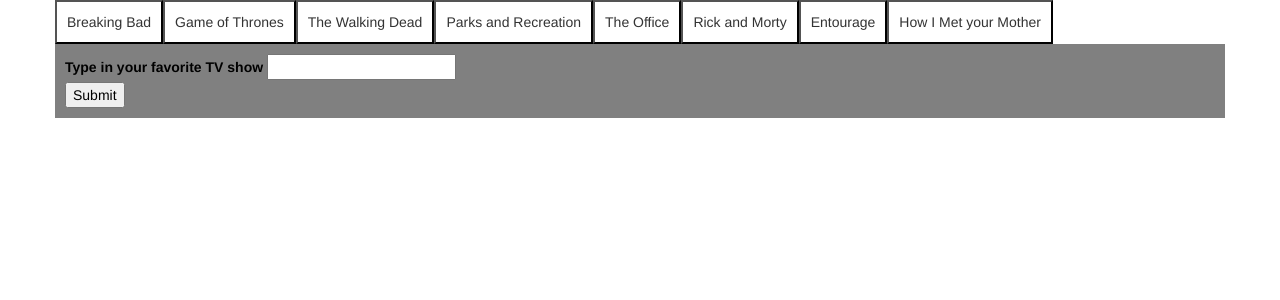
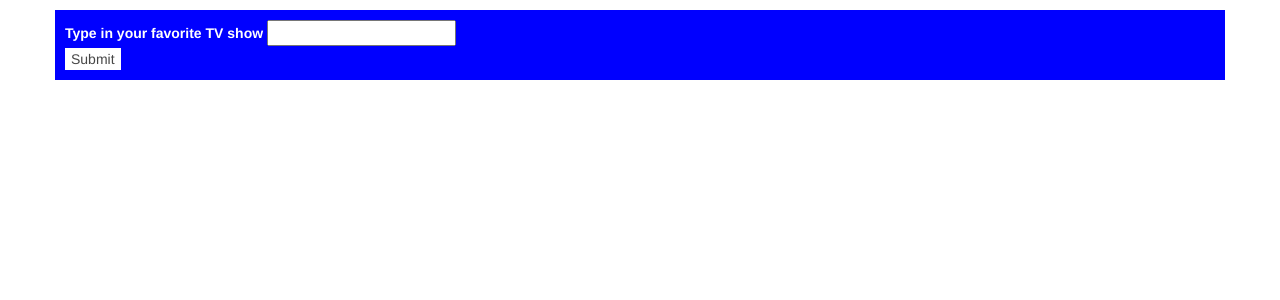
Before and after one commit to muhammeta7/Favorite-TV-Show-Page, a PHP site: page / in a window 1280 px wide. Shown: the top 300 px of the page. Run offline with PHP 8.4, Linux system fonts and the light colour scheme.

Commit message:
Buttons no longer showing up when html opens

```diff
--- a/assets/css/style.css
+++ b/assets/css/style.css
@@ -1,21 +1,36 @@
-body{
-	background: black;
-}
 
 img{
-	max-height: 175px;
+	max-height: 150px;
 }
-
-button{
-	padding: 10px;
-	background-color: rgba(255, 255, 255, 0);
+form, .showBtn{
+	background-color: blue;
+	color:white;
 }
-
 form{
 	padding: 10px;
 }
-
-form, .showBtn{
-	background-color: gray;
-	color: black;
+#newShow{
+	color:black;
 }
+.ratingStyle{
+	color:white;
+	background-color: black;
+}
+#addShow{
+	background-color: white;
+	color:#474747;
+	border: none;
+}
+input{
+	margin: 10px;
+}
+button{
+	border: none;
+}
+#showButtons{
+	margin: 10px;
+}
+.showBtn{
+	padding: 6px;
+	margin: 3px;
+}
--- a/assets/javascript/app.js
+++ b/assets/javascript/app.js
@@ -1,4 +1,4 @@
-var showName = ['Breaking Bad','Game of Thrones','The Walking Dead','Parks and Recreation', 'The Office', 'Rick and Morty', 'Entourage', 'How I Met your Mother'];
+var showName = ['Heroes', 'Breaking Bad','Game of Thrones','Walking Dead','Parks and Recreation', 'The Office', 'Rick and Morty', 'Entourage', 'How I Met your Mother'];
 var animatedGif;
 var currentGif;
 var pausedGif;
@@ -28,7 +28,7 @@ function createButtons(){
 				if(thisRating == ''){
 					thisRating = 'Not Rated';
 				}
-				var rating = $('<h5>').html('Rated: '+thisRating).addClass('ratingStyle');
+				var rating = $('<h4>').html('Rated: '+thisRating).addClass('ratingStyle');
 				stillGif= $('<img>').attr('data-animated', animatedGif).attr('data-paused', pausedGif).attr('src', pausedGif).addClass('play');
 				var fullGifDisplay = $('<button>').append(rating, stillGif);
 				$('.display').append(fullGifDisplay);
@@ -52,5 +52,3 @@ $('#addShow').on('click', function(){
 	createButtons();
 	return false;
 });
-
-createButtons();
```
Also changed, not shown: index.html (line endings or trailing spaces).
